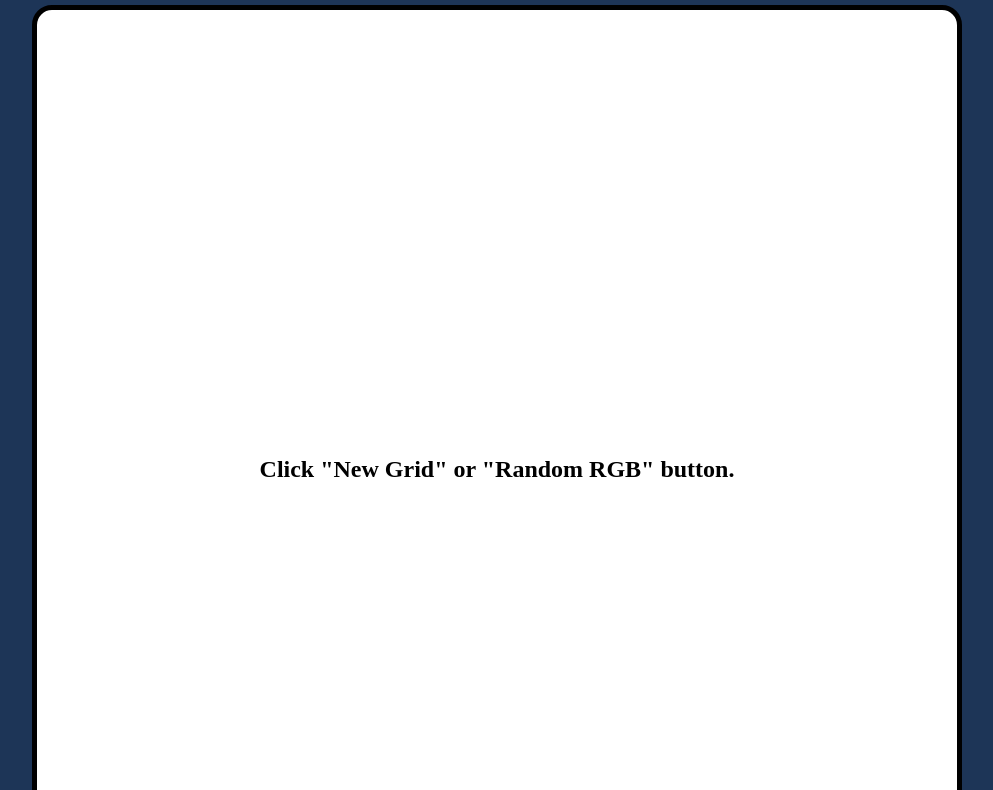
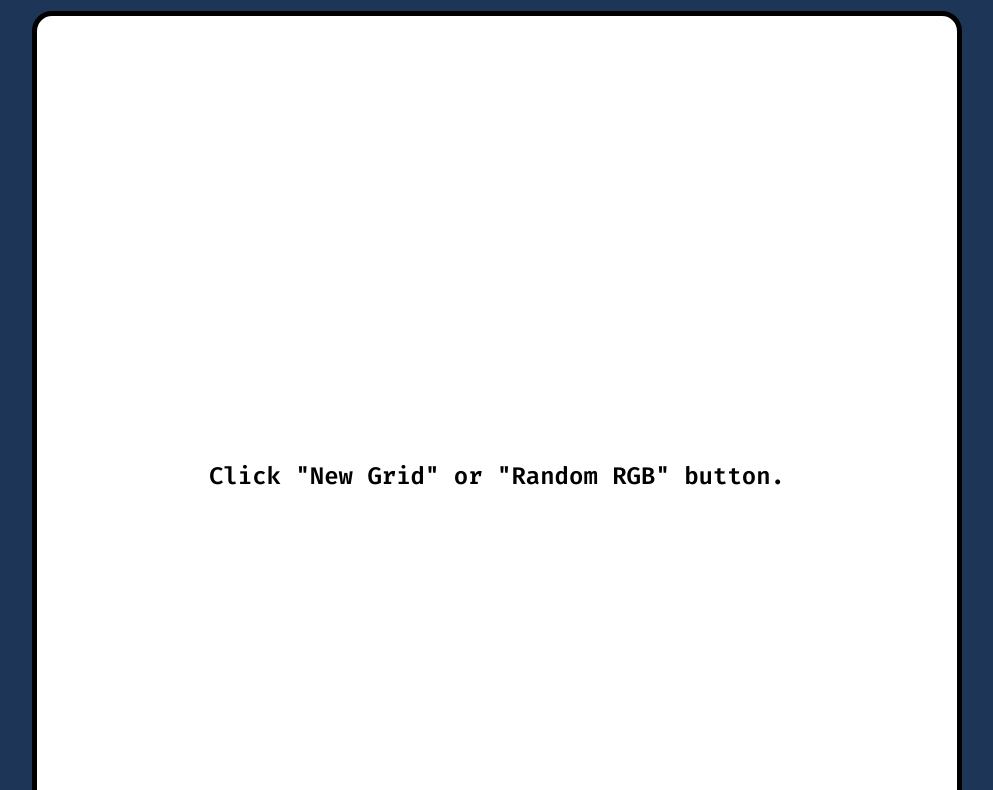
Before and after one commit to AntonRickert/Etch-A-Sketch, a plain HTML site: page index.html in a window 1280 px wide. Shown: the part 104-894 px from the top of the page, without its empty margins (143-1136 px from the left). Drawn offline with Linux system fonts and the light colour scheme.

Commit message:
Add Fira Code font locally for every device

```diff
--- a/app.css
+++ b/app.css
@@ -4,7 +4,7 @@ body {
     justify-content: center;
     align-items: center;
     background-color: #1d3557;
-    font-family: 'Fira Code';
+    font-family: FiraCode;
     min-height: 98vh;
 }
 
--- a/index.html
+++ b/index.html
@@ -7,6 +7,9 @@
     <title>Etch-A-Sketch</title>
     <link rel="stylesheet" href="./app.css">
     <script src="./script.js" defer></script>
+    <style>
+        @font-face { font-family: FiraCode; src : url(./FiraCode.ttf) }
+    </style>
 </head>
 <body>
     <h1>Etch-A-Sketch</h1>
```
Also changed, not shown: FiraCode.ttf (added).
